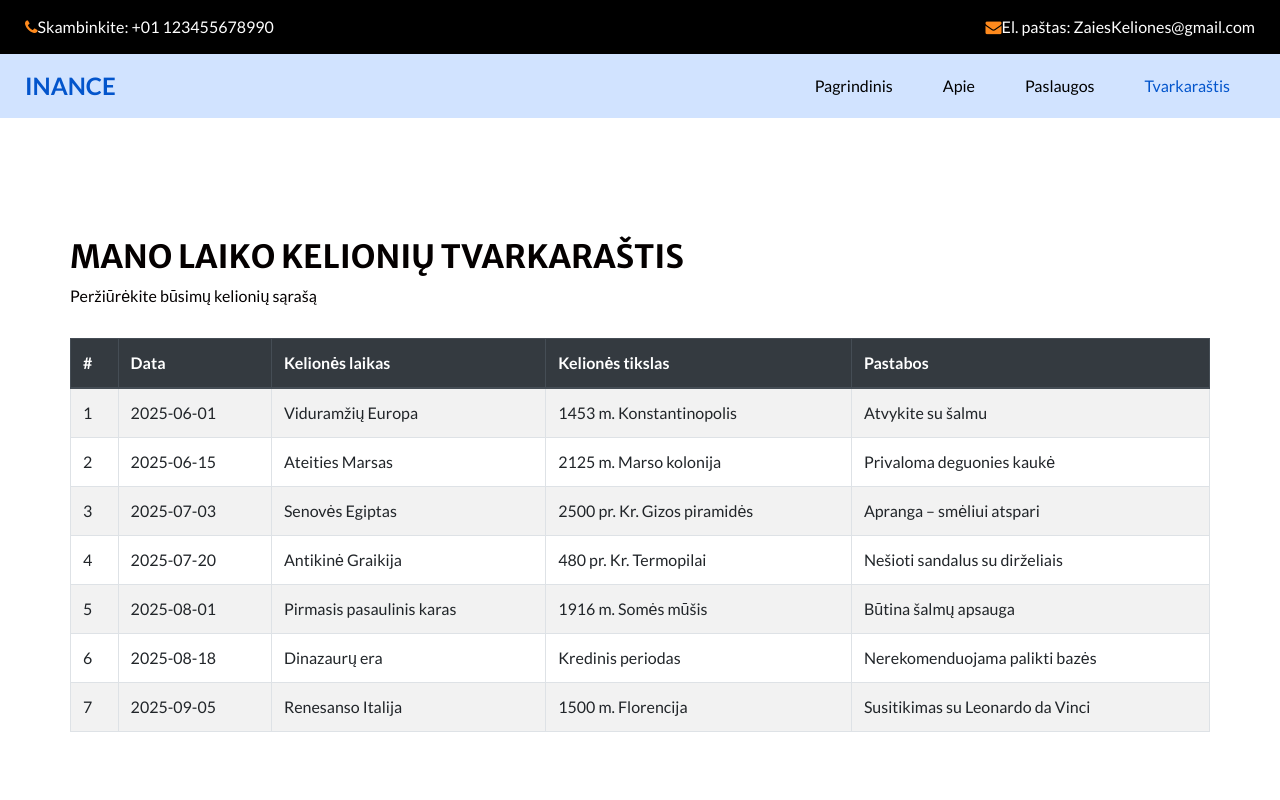
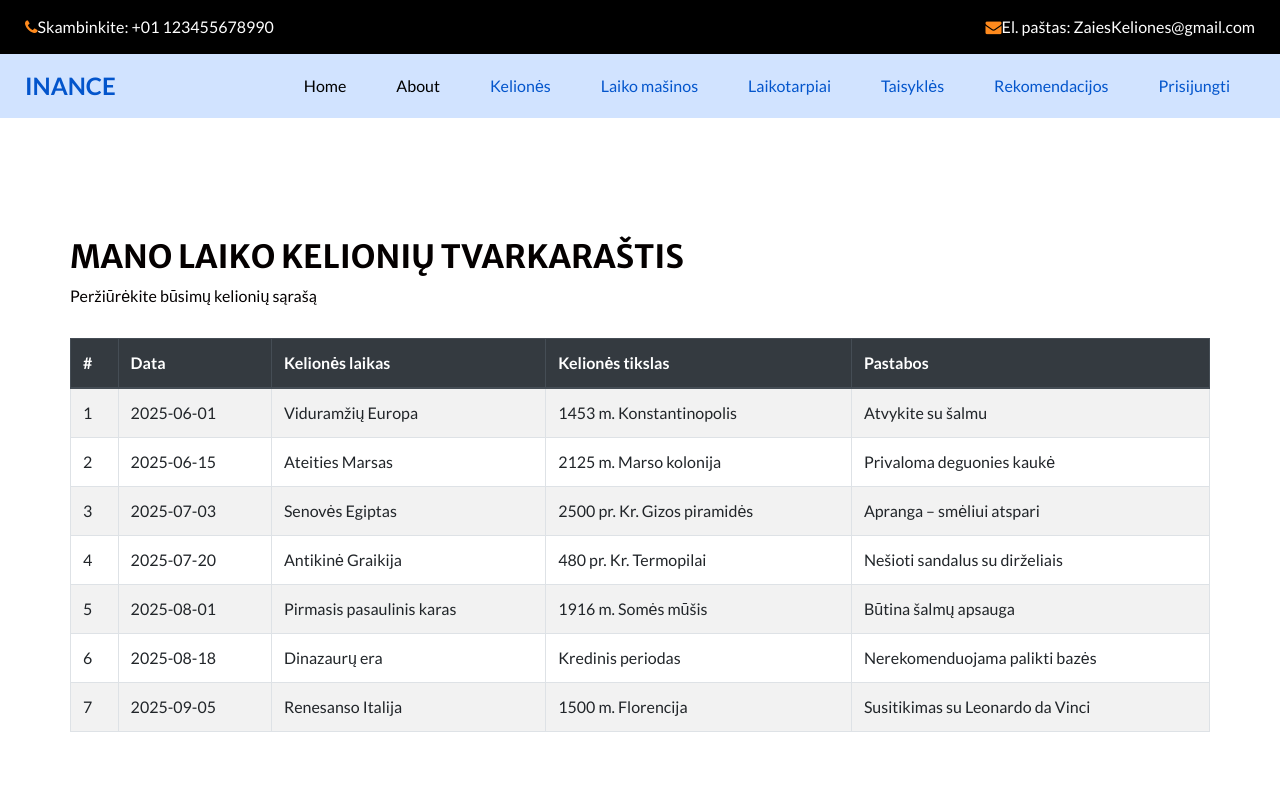
Before and after one commit to Drunkeye/Kelion-sLaiku, a website built with webpack: page Keliones_laiku/schedule.html in a window 1280 px wide. Shown: the top 800 px of the page. Built offline with nearby package versions, Linux system fonts and the light colour scheme.

Commit message:
Trapinis

```diff
--- a/Keliones_laiku/schedule.html
+++ b/Keliones_laiku/schedule.html
@@ -36,10 +36,30 @@
 
             <div class="collapse navbar-collapse" id="navbarSupportedContent">
               <ul class="navbar-nav">
-                <li class="nav-item"><a class="nav-link" href="index.html">Pagrindinis</a></li>
-                <li class="nav-item"><a class="nav-link" href="about.html">Apie</a></li>
-                <li class="nav-item"><a class="nav-link" href="service.html">Paslaugos</a></li>
-                <li class="nav-item active"><a class="nav-link" href="schedule.html">Tvarkaraštis</a></li>
+                <li class="nav-item ">
+                  <a class="nav-link" href="index.html">Home <span class="sr-only">(current)</span></a>
+                </li>
+                <li class="nav-item">
+                  <a class="nav-link" href="about.html"> About</a>
+                </li>
+                <li class="nav-item active">
+                  <a class="nav-link" href="keliones.html">Kelionės</a>
+                </li>
+                 <li class="nav-item active">
+                  <a class="nav-link" href="laiko_masinos.html">Laiko mašinos</a>
+                </li>
+                <li class="nav-item active">
+                  <a class="nav-link" href="laikotarpiai.html">Laikotarpiai</a>
+                </li>
+                <li class="nav-item active">
+                  <a class="nav-link" href="travel_rules.html">Taisyklės</a>
+                </li>
+                <li class="nav-item active">
+                  <a class="nav-link" href="travel_recommendations.html">Rekomendacijos</a>
+                </li>
+                <li class="nav-item active">
+                  <a class="nav-link" href="login.html">Prisijungti</a>
+                </li>
               </ul>
             </div>
           </nav>
```
Also changed, not shown: Keliones_laiku/index.html (+6 -0 lines), Keliones_laiku/keliones.html (+10 -1 lines), Keliones_laiku/laiko_masinos.html (+9 -0 lines), Keliones_laiku/laikotarpiai.html (+10 -1 lines), Keliones_laiku/register.html (+24 -4 lines), Keliones_laiku/service.html (+15 -3 lines).
